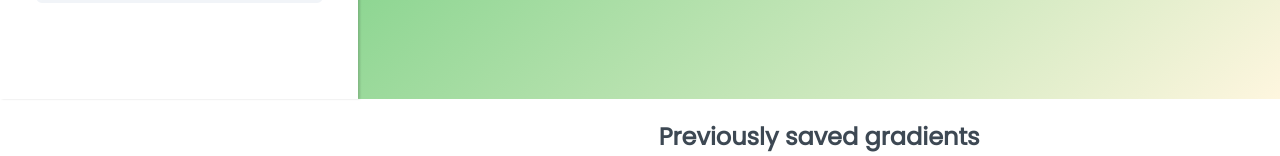
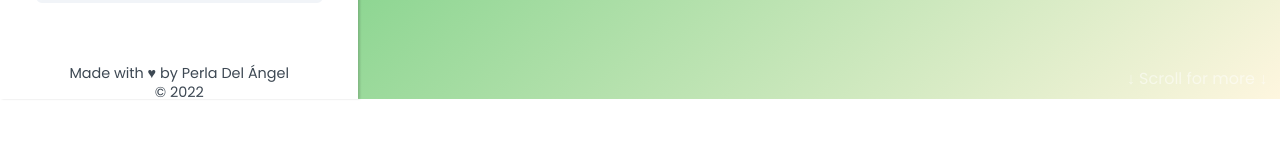
Before and after one commit to PerlaDelAngel/css-gradient-generator, a React (Create React App) app: page / in a window 1280 px wide. Shown: the part 701-857 px from the top of the page. After the commit the page ends 800 px from the top, so only its background shows below. Built offline with nearby package versions, Linux system fonts and the light colour scheme; no server answers.

Commit message:
Properly separates the screens, style adjustments to the saved gradients

```diff
--- a/src/App.css
+++ b/src/App.css
@@ -9,9 +9,21 @@
   ;
 }
 
-.gradient {
+.gradient{
   grid-area: gradient;
-  height: 100%;
+  height: 100vh;
+  overflow-y: auto;
+  position: relative;
+}
+
+.scroll{
+  color: rgba(255,255,255,.5);
+  font-weight: 500;
+  font-size: 1rem;
+  margin: 0 0.8rem 0.5rem 0;
+  position: absolute;
+  bottom: 0;
+  right: 0;
 }
 
 @media (max-width: 1024px) {
--- a/src/App.js
+++ b/src/App.js
@@ -48,7 +48,9 @@ function App() {
       <Sidebar values={values} setValues={setValues} gradientCode={gradientCode}/>
 
       <section className='gradient'>
-        <div style={styles}/>
+        <div style={styles}>
+          <p className='scroll'>↓ Scroll for more ↓</p>
+        </div>
         <Gradients className="gradients"/>
       </section>
 
--- a/src/components/Gradients/Gradients.jsx
+++ b/src/components/Gradients/Gradients.jsx
@@ -19,7 +19,8 @@ export default function Gradients() {
   const containerStyles = {
     display: 'flex',
     flexWrap: 'wrap',
-    justifyContent: 'space-around'
+    justifyContent: 'space-around',
+    margin: '1rem 2rem'
   }
 
   return (
--- a/src/components/SavedGrad/SavedGrad.module.css
+++ b/src/components/SavedGrad/SavedGrad.module.css
@@ -3,7 +3,7 @@
   margin-bottom: 1.2rem;
   border-radius: 8px;
   border: 2px solid #f1f4f8;
-  padding: 1.2rem;
+  padding: 1rem;
 }
 
 .text{
--- a/src/components/Sidebar/Sidebar.module.css
+++ b/src/components/Sidebar/Sidebar.module.css
@@ -1,7 +1,6 @@
 .sidebar {
   width: 100%;
   height: 100vh;
-  overflow-y: hidden;
   padding: 10%;
   box-shadow: 2px 0 2px 0 rgb(0 0 0 / 15%);
   z-index: 100;
@@ -69,7 +68,7 @@
 }
 
 .save{
-  margin: 1em 0 5em;
+  margin: 1em 0 2em;
   background-color: #3d4853;
   color: white;
 }
```
